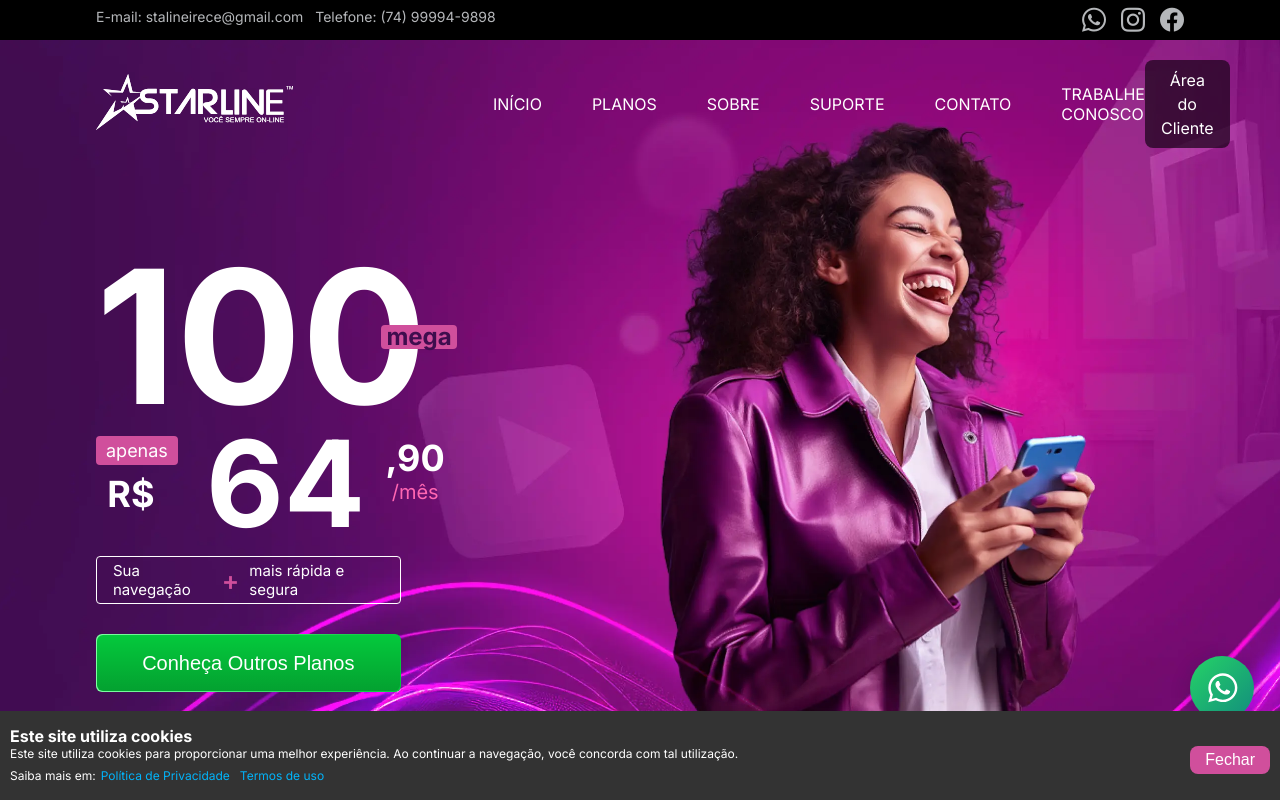
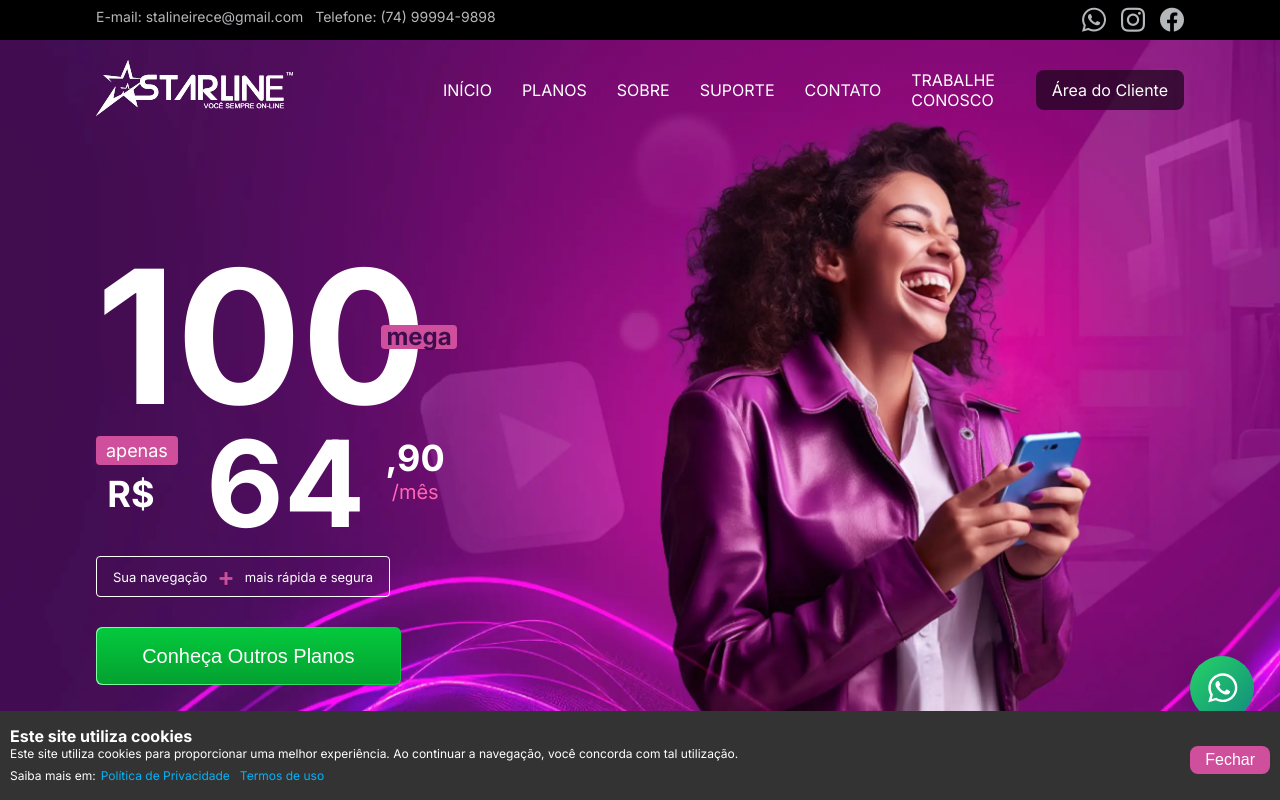
Before and after one commit to matheusnpenna/lp-starline, a website: page dist/index.html in a window 1280 px wide. Shown: the top 800 px of the page. Drawn offline with Linux system fonts and the light colour scheme; files whose address does not match are found by name.

Commit message:
:rocket:

```diff
--- a/frontend/scss/_globals.scss
+++ b/frontend/scss/_globals.scss
@@ -214,8 +214,8 @@ aside {
       display: flex;
       align-items: center;
       justify-content: flex-start;
-      gap: 50px;
-      padding-left: 200px;
+      gap: 30px;
+      padding-left: 150px;
       &__item { color: #FFFFFF; font-size: 1rem; text-decoration: none; }
     }
     &-client {
--- a/frontend/scss/_page-home.scss
+++ b/frontend/scss/_page-home.scss
@@ -28,7 +28,7 @@
   .starline-header {
     --header-size: fit-content;
     --nav-size: 98px;
-    background-image: url(../img/bg/bg-header.webp?v=0.0.0.5);
+    background-image: url(../img/bg/bg-header.webp?v=0.0.0.6);
     background-size: cover;
     background-position: center;
     background-repeat: no-repeat;
@@ -40,7 +40,7 @@
     }
 
     @media screen and (max-width: 768px) {
-      background-image: url(../img/bg/bg-header-mobile.webp?v=0.0.0.5);
+      background-image: url(../img/bg/bg-header-mobile.webp?v=0.0.0.6);
     }
 
     @media screen and (max-width: 540px) {
@@ -171,7 +171,7 @@
       &__navigation {
         border: 0.5px solid #FFFFFF;
         border-radius: 4px;
-        font-size: 15px;
+        font-size: 13px;
         color: #FFFFFF;
         padding: 4px 16px;
         width: fit-content;
@@ -180,6 +180,10 @@
         margin-bottom: 30px;
         span { margin-inline: 10px;}
         .pink {  font-size: 26px; color: #D04F9C; font-weight: 600; }
+
+        @media screen and (min-width: 1300px) {
+          font-size: 15px;
+        }
 
         @media screen and (max-width: 991px) {
           font-size: 16px;
@@ -227,7 +231,7 @@
   }
 
   .section-plans {
-    background-image: url(../img/bg/bg-section-plans.webp?v=0.0.0.5);
+    background-image: url(../img/bg/bg-section-plans.webp?v=0.0.0.6);
     background-size: cover;
     background-position: center;
     background-repeat: no-repeat;
```
Also changed, not shown: dist/assets/css/app.css, dist/index.html, dist/politica-de-privacidade/index.html, dist/termo-de-uso/index.html, dist/trabalhe-conosco/index.html.
